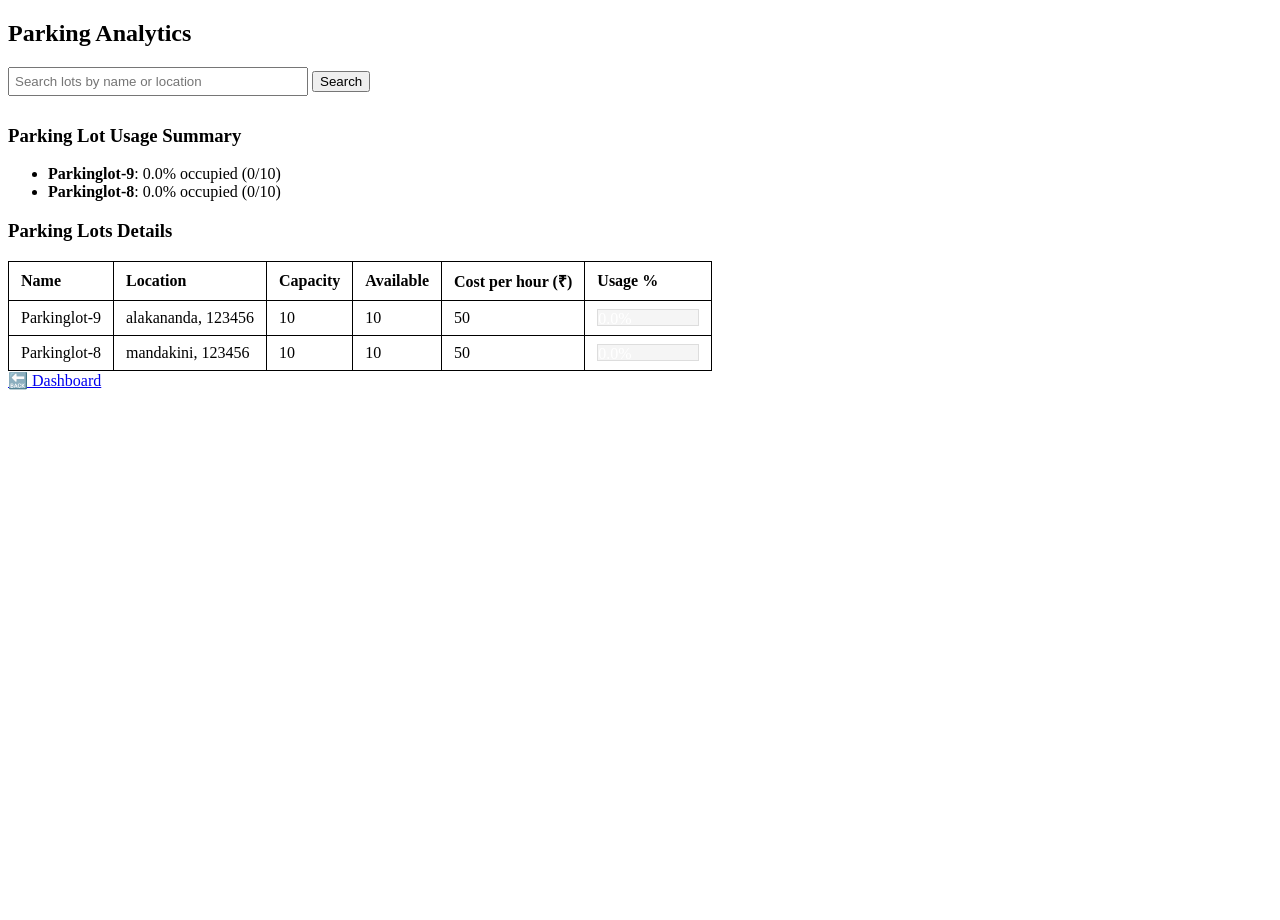
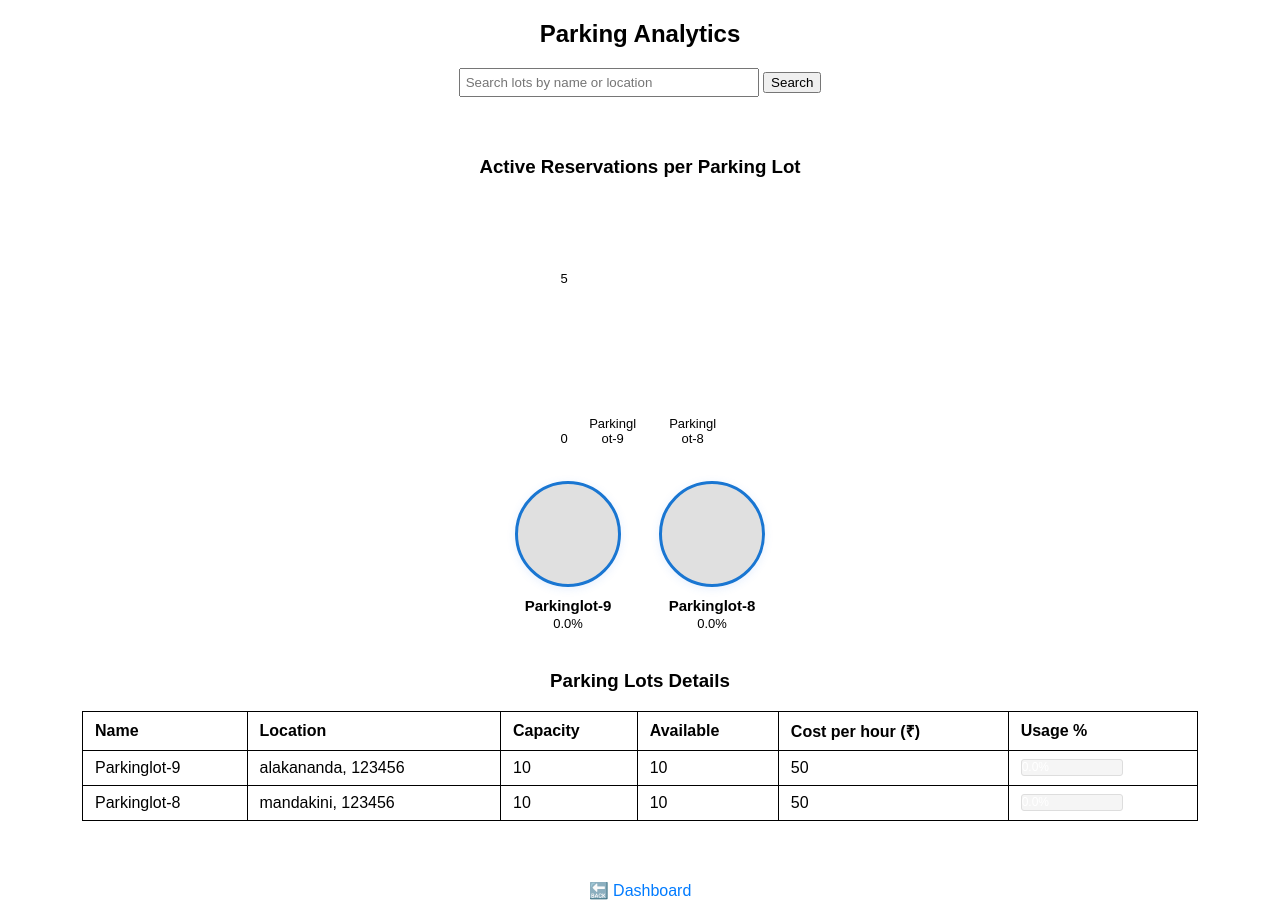
Before and after one commit to parvathisupreeth/vehicleparking, a Flask app: page /analytics in a window 1280 px wide. Before the commit the page ends 390 px from the top, so only its background shows below. Run offline with Flask 3, Linux system fonts and the light colour scheme; a user stored in the database is signed in; data comes from the database, SQL or seed files in the repository; both versions use the stored data as it was after the commit.

Commit message:
Final update: routes, logic, templates, and models fully updated

```diff
--- a/app.py
+++ b/app.py
@@ -2,6 +2,7 @@ from flask import Flask, render_template, request, redirect, url_for, flash, ses
 from flask_sqlalchemy import SQLAlchemy
 from datetime import datetime
 from sqlalchemy import or_
+from flask import abort
 
 app = Flask(__name__)
 app.secret_key = 'boosss_secret_key'
@@ -268,37 +269,6 @@ def release_place(place_id):
 
 
 
-
-
-@app.route('/book/<int:lot_id>')
-def book(lot_id):
-    if 'user_id' not in session:
-        flash("⚠️ Login required to reserve.", "danger")
-        return redirect('/login')
-
-    place = Place.query.filter_by(lot_id=lot_id, is_reserved=False).first()
-
-    if place:
-        place.is_reserved = True
-        db.session.commit()
-
-        reservation = Reservation(
-            user_id=session['user_id'],
-            place_id=place.id,
-            start_time=datetime.now(),
-            cost_per_hour=ParkingLot.query.get(lot_id).price
-        )
-        db.session.add(reservation)
-        db.session.commit()
-
-        flash(f"✅ Booked Place {place.number} in Lot ID {lot_id}", "success")
-    else:
-        flash("❌ No available places in this lot.", "warning")
-
-    return redirect('/viewlots')
-
-
-
 @app.route('/history')
 def user_history():
     user_id = session.get('user_id')
@@ -490,7 +460,7 @@ def admin_analytics():
 
     return render_template('admin_analytics.html', lots=lots_data, search=search_query)
 
-from flask import abort
+
 
 @app.route('/admin/history')
 def admin_history():
--- a/templates/admin_analytics.html
+++ b/templates/admin_analytics.html
@@ -3,27 +3,138 @@
 <head>
     <title>Admin - Parking Analytics</title>
     <style>
+        body {
+            font-family: Arial, sans-serif;
+            margin: 20px;
+            text-align: center;
+        }
         input[type="search"] {
             margin-bottom: 10px;
             padding: 5px;
             width: 300px;
         }
-        table, th, td {
+        form {
+            margin-bottom: 20px;
+        }
+
+        .vertical-bargraph-container {
+            width: 90%;
+            margin: 30px auto 0 auto;
+            display: flex;
+            flex-direction: column;
+            align-items: center;
+        }
+        .vertical-bargraph {
+            display: flex;
+            align-items: flex-end;
+            min-height: 250px;
+            margin: 0 auto;
+        }
+        .y-axis {
+            display: flex;
+            flex-direction: column;
+            justify-content: space-between;
+            height: 200px;
+            margin-right: 12px;
+            font-size: 13px;
+        }
+        .y-tick {
+            height: 40px;
+            display: flex;
+            align-items: flex-end;
+            justify-content: flex-end;
+            padding-right: 6px;
+        }
+        .bars {
+            display: flex;
+            align-items: end;
+            gap: 26px;
+            height: 200px;
+        }
+        .bar-item {
+            display: flex;
+            flex-direction: column;
+            align-items: center;
+        }
+        .bar {
+            width: 36px;
+            border-radius: 8px 8px 0 0;
+            background: #1976d2;
+            transition: height 0.3s;
+        }
+        .x-label {
+            margin-top: 10px;
+            font-size: 13px;
+            width: 54px;
+            text-align: center;
+            word-break: break-word;
+        }
+
+        .pie-charts-row {
+            display: flex;
+            flex-wrap: wrap;
+            justify-content: center;
+            gap: 38px;
+            width: 96%;
+            margin: 35px auto 20px auto;
+        }
+        .pie-chart {
+            border-radius: 50%;
+            margin: 0 auto 10px auto;
+            width: 100px;
+            height: 100px;
+            border: 3px solid #1976d2;
+            box-shadow: 0 2px 8px #4285f420;
+            background: conic-gradient(#43A047 0% 0%, #E0E0E0 0% 100%);
+        }
+        .pie-chart-text {
+            text-align: center;
+            font-size: 15px;
+            font-weight: 600;
+            margin-top: 2px;
+        }
+
+        .usage-table-container {
+            width: 90%;
+            margin: 0 auto 40px auto;
+            overflow-x: auto;
+        }
+        table {
             border: 1px solid black;
             border-collapse: collapse;
+            width: 100%;
+            margin: 0 auto;
+        }
+        th, td {
+            border: 1px solid black;
             padding: 8px 12px;
             text-align: left;
+            white-space: nowrap;
         }
         .usage-bar {
             background-color: #4CAF50;
             height: 15px;
             color: white;
             text-align: center;
+            line-height: 15px;
+            border-radius: 3px;
+            font-size: 12px;
         }
         .usage-container {
             width: 100px;
             border: 1px solid #ddd;
             background-color: #f5f5f5;
+            border-radius: 3px;
+        }
+        a {
+            text-decoration: none;
+            color: #007BFF;
+            margin-top: 20px;
+            display: inline-block;
+            font-size: 16px;
+        }
+        a:hover {
+            text-decoration: underline;
         }
     </style>
 </head>
@@ -39,13 +150,49 @@
     </form>
 
     {% if lots %}
-        <h3>Parking Lot Usage Summary</h3>
-        <ul>
+        <!-- ========== Vertical Bar Graph ========== -->
+        <div class="vertical-bargraph-container">
+            <h3>Active Reservations per Parking Lot</h3>
+            <div class="vertical-bargraph">
+                <div class="y-axis">
+                    {% set max_reserve = lots|map(attribute='occupied')|max %}
+                    {% for tick in range((max_reserve//5+1)*5, -1, -5) %}
+                        <div class="y-tick">{{ tick }}</div>
+                    {% endfor %}
+                </div>
+                <div class="bars">
                     {% for lot in lots %}
-                <li><strong>{{ lot.name }}</strong>: {{ lot.usage_percent }}% occupied ({{ lot.occupied }}/{{ lot.capacity }})</li>
+                        <div class="bar-item">
+                            <div class="bar"
+                                 style="height: calc({{ lot.occupied|float }} / {{ max_reserve|float }} * 200px);"
+                                 title="{{ lot.name }} - {{ lot.occupied }} active reservations"></div>
+                            <div class="x-label">{{ lot.name }}</div>
+                        </div>
                     {% endfor %}
-        </ul>
+                </div>
+            </div>
+        </div>
 
+        <!-- ========== Pie Charts Row ========== -->
+        <div class="pie-charts-row">
+            {% for lot in lots %}
+                <div>
+                    <div class="pie-chart"
+                         style="background: conic-gradient(
+                             #43A047 0% {{ lot.usage_percent }}%,
+                             #E0E0E0 {{ lot.usage_percent }}% 100%
+                         );"
+                         title="{{ lot.name }}: {{ lot.usage_percent }}% occupied"></div>
+                    <div class="pie-chart-text">{{ lot.name }}</div>
+                    <div class="pie-chart-text" style="font-size:13px;font-weight:normal;">
+                        {{ lot.usage_percent }}%
+                    </div>
+                </div>
+            {% endfor %}
+        </div>
+
+        <!-- ========== Table Section ========== -->
+        <div class="usage-table-container">
             <h3>Parking Lots Details</h3>
             <table>
                 <thead>
@@ -67,17 +214,21 @@
                         <td>{{ lot.available }}</td>
                         <td>{{ lot.cost }}</td>
                         <td>
-                        <div class="usage-container">
-                            <div class="usage-bar" style="width:{{ lot.usage_percent }}%;">{{ lot.usage_percent }}%</div>
+                            <div class="usage-container" aria-label="Usage {{ lot.usage_percent }}%">
+                                <div class="usage-bar" style="width:{{ lot.usage_percent }}%;">
+                                    {{ lot.usage_percent }}%
+                                </div>
                             </div>
                         </td>
                     </tr>
                     {% endfor %}
                 </tbody>
             </table>
+        </div>
     {% else %}
         <p>No parking lots found.</p>
     {% endif %}
-    <a href="{{ url_for('dashboard') }}">🔙  Dashboard</a>
+
+    <a href="{{ url_for('dashboard') }}">🔙 Dashboard</a>
 </body>
 </html>
```
Also changed, not shown: instance/parking_lot.db. Lines whose indentation alone changed are shown as unchanged.
